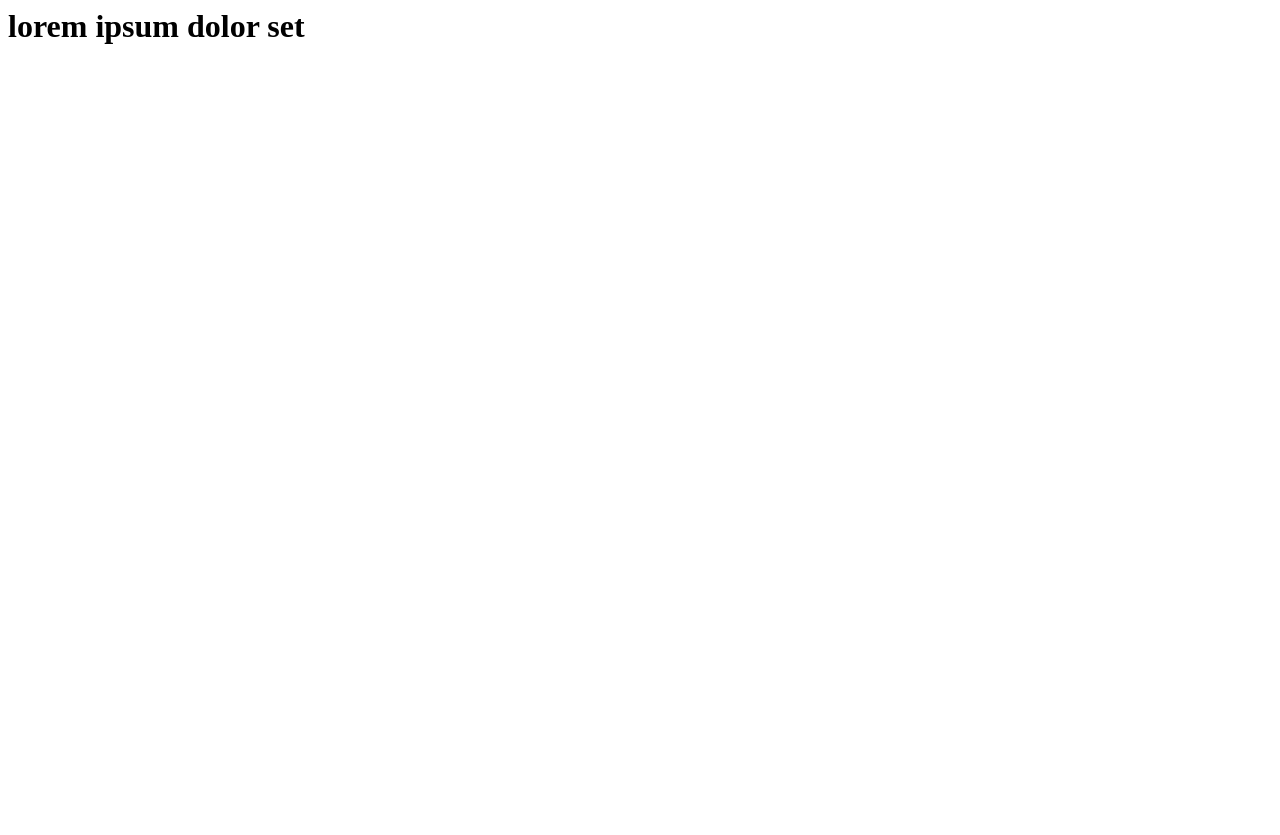
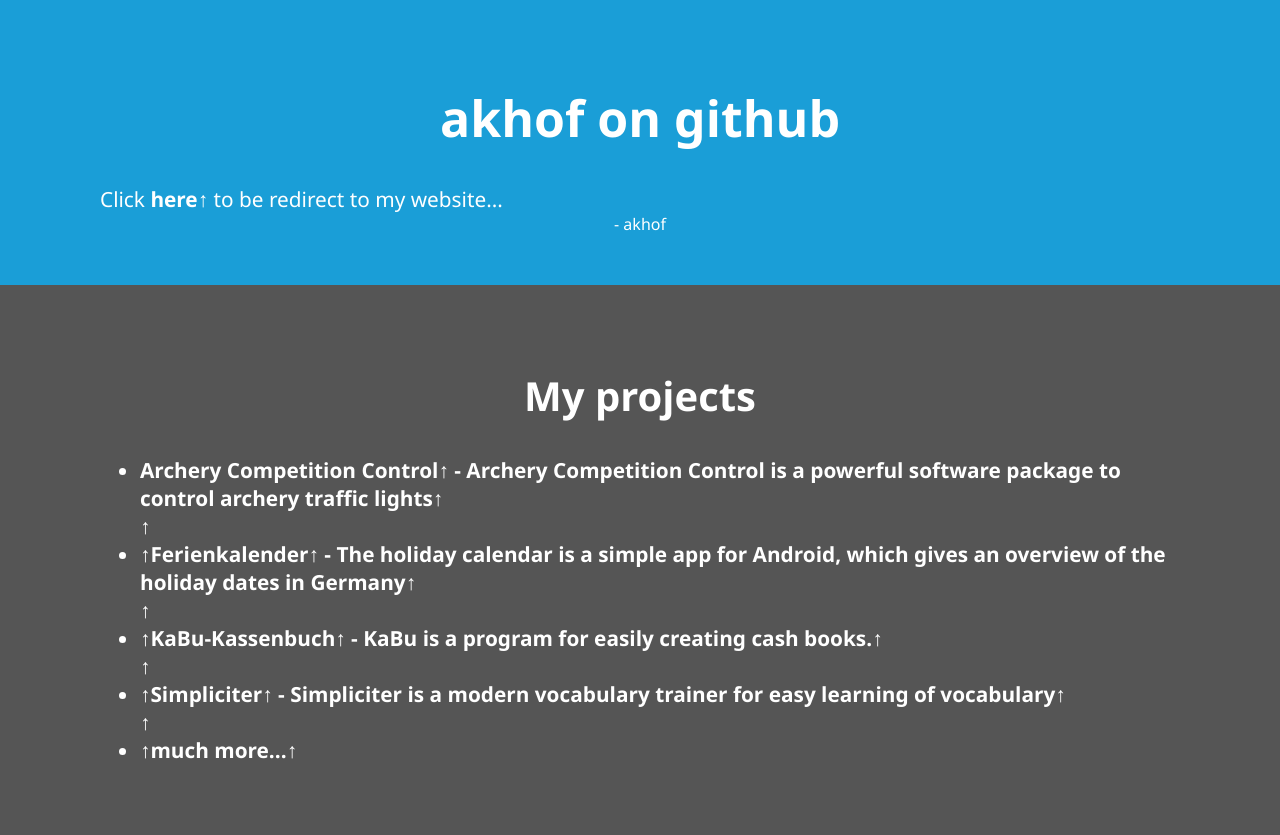
Before and after one commit to akhof/akhof.github.io, a plain HTML site: page index.html in a window 1280 px wide. Before the commit the page ends 800 px from the top, so only its background shows below. Drawn offline with nearby package versions, Linux system fonts and the light colour scheme.

Commit message:
erste Version der Webseite

```diff
--- a/index.html
+++ b/index.html
@@ -1,11 +1,117 @@
-<html>
+<!DOCTYPE html PUBLIC "-//W3C//DTD XHTML 1.0 Transitional//EN" "http://www.w3.org/TR/xhtml1/DTD/xhtml1-transitional.dtd">
 
+<html xmlns="http://www.w3.org/1999/xhtml">
 	<head>
 		<title>akhof on github</title>
+		<meta charset="UTF-8"/>
+
+		<script src="http://code.jquery.com/jquery-1.7.1.min.js"></script>
+		<script src="scripts/jquery.scrolly.js"></script>
+		<script>
+			$(document).ready(function(){
+				$('.parallax').scrolly({bgParallax: true});
+			});
+		</script>
+
+		<style>
+			* {
+				font-family: "Segoe UI", Arial, Sans;
+			}
+			body {
+				margin: 0;
+				padding: 0;
+				text-align: center;
+				top: 0;
+				left: 0;
+			}
+			h1 {
+				font-size: 50px;
+			}
+			h2 {
+				font-size: 40px;
+			}
+			.section {
+				display: table;
+				overflow: hidden;
+				padding: 50px 0;
+				min-height: auto;
+				width: 100%;
+			}
+			.inner {
+				display: table-cell;
+				vertical-align: middle;
+			}
+			#s0 {
+				color: #555555;
+				background-color: #eeeeee;
+				height: 250px;
+			}
+			#s1 {
+				color: #ffffff;
+				background-color: #1A9ED7;
+			}
+			#s2 {
+				color: #ffffff;
+				background-color: #555555;
+			}
+			#s3 {
+				color: #555555;
+				background-color: #eeeeee;
+			}
+
+
+			#s4 {
+				color: #ffffff;
+				background-color: #F9A539;
+			}
+
+			.textbox {
+				margin: 0 100px 0 100px;
+				font-size:1.3em;
+				text-align:left;
+			}
+
+			img {
+				margin: 5px 0 5px 50px;
+				float:right;
+			}
+
+			a {
+				text-decoration: none;
+				color: #ffffff;
+				font-weight: bold;
+			}
+			a:after {
+				content:"↑";
+			}
+		</style>
+
 	</head>
+	<body>
+		<div id="container">
+			<div id="s1" class="section">
+				<div id="i1" class="inner">
+					<h1>akhof on github</h1>
+					<div class="textbox">Click <b><a href="http://arnehannappel.de">here</a></b> to be redirect to my website...</div>
+					<div class="parallax" data-velocity="-.5">- akhof</div>
+				</div>
+			</div>
 
-	<body>
-		<h1>lorem ipsum dolor set</h1>
+			<div id="s2" class="section">
+				<div id="i2" class="inner">
+					<h2>My projects</h2>
+					<div class="textbox">
+						<ul>
+							<li><b><a href="http://archery-competition-control.de">Archery Competition Control</b>  -  Archery Competition Control is a powerful software package to control archery traffic lights</li>
+							<li><b><a href="https://play.google.com/store/apps/details?id=de.simpliciter_vok.ferienkalender&hl=de">Ferienkalender</b>  -  The holiday calendar is a simple app for Android, which gives an overview of the holiday dates in Germany</li>
+							<li><b><a href="http://kabu-kassenbuch.de">KaBu-Kassenbuch</b>  -  KaBu is a program for easily creating cash books.</li>
+							<li><b><a href="http://simpliciter-vok.de">Simpliciter</b>  -  Simpliciter is a modern vocabulary trainer for easy learning of vocabulary</li>
+							<li><b><a href="http://arnehannappel.de">much more...</a></b></li>
+						</ul>
+					</div>
+				</div>
+			</div>
+
+		</div>
 	</body>
-
 </html>
```
